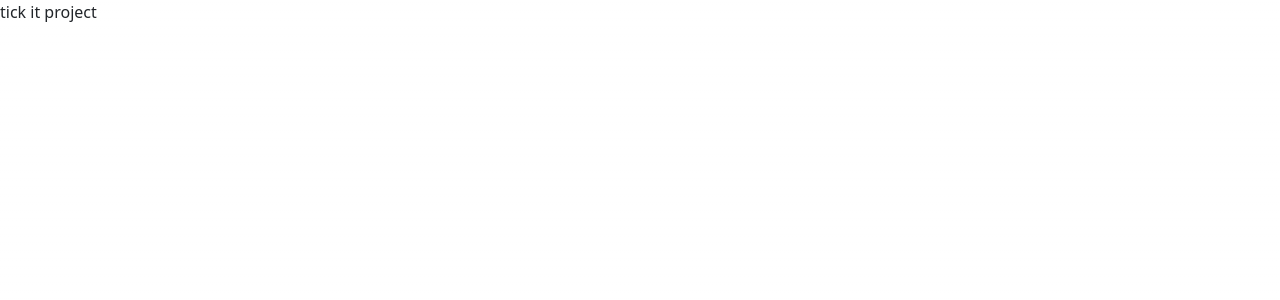
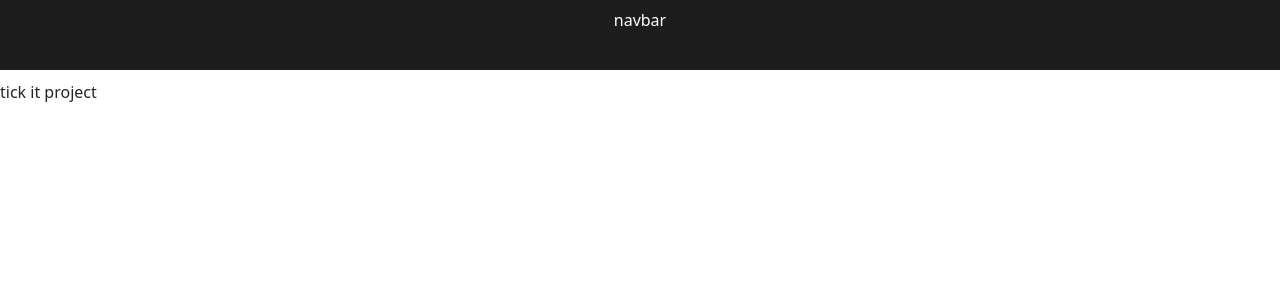
Before and after one commit to Cryptoware-ME/tick-it-FE, a Next.js app: page / in a window 1280 px wide. Shown: the top 300 px of the page. Built offline with nearby package versions, Linux system fonts and the light colour scheme.

Commit message:
adding components folder with navbar

```diff
--- a/app/layout.js
+++ b/app/layout.js
@@ -1,15 +1,24 @@
-import './globals.css'
-import 'bootstrap/dist/css/bootstrap.css';
-
+import "./globals.css";
+import "bootstrap/dist/css/bootstrap.css";
+import NavBar from "@/components/Navbar/navbar";
 export const metadata = {
-  title: 'Tick It',
-  description: 'Ticketing',
-}
+  title: "Tick It",
+  description: "Ticketing",
+};
 
 export default function RootLayout({ children }) {
   return (
     <html lang="en">
-      <body>{children}</body>
+      <body>
+        <NavBar />
+        <div
+          style={{
+            paddingTop: "80px",
+          }}
+        >
+          {children}
+        </div>
+      </body>
     </html>
-  )
+  );
 }
--- a/app/page.js
+++ b/app/page.js
@@ -1,9 +1,7 @@
-
-
 export default function Home() {
   return (
-    <main >
+    <main>
       <div>tick it project</div>
     </main>
-  )
+  );
 }
--- /dev/null
+++ b/components/Navbar/Navbar.module.scss
@@ -0,0 +1,6 @@
+.navWrapper {
+  background-color: rgba(5, 5, 5, 0.9);
+  display: flex;
+  flex-direction: column;
+  height: 70px;
+}
--- /dev/null
+++ b/components/Navbar/navbar.js
@@ -0,0 +1,25 @@
+"use client";
+import { Container, Nav, Navbar } from "react-bootstrap";
+import styles from "./Navbar.module.scss";
+export default function NavBar() {
+  return (
+    <>
+      <Navbar
+        fixed="top"
+        collapseOnSelect
+        expand="lg"
+        variant="dark"
+        className={styles.navWrapper}
+
+      >
+        <div
+          style={{
+            color: "white",
+          }}
+        >
+          navbar
+        </div>
+      </Navbar>
+    </>
+  );
+}
```
